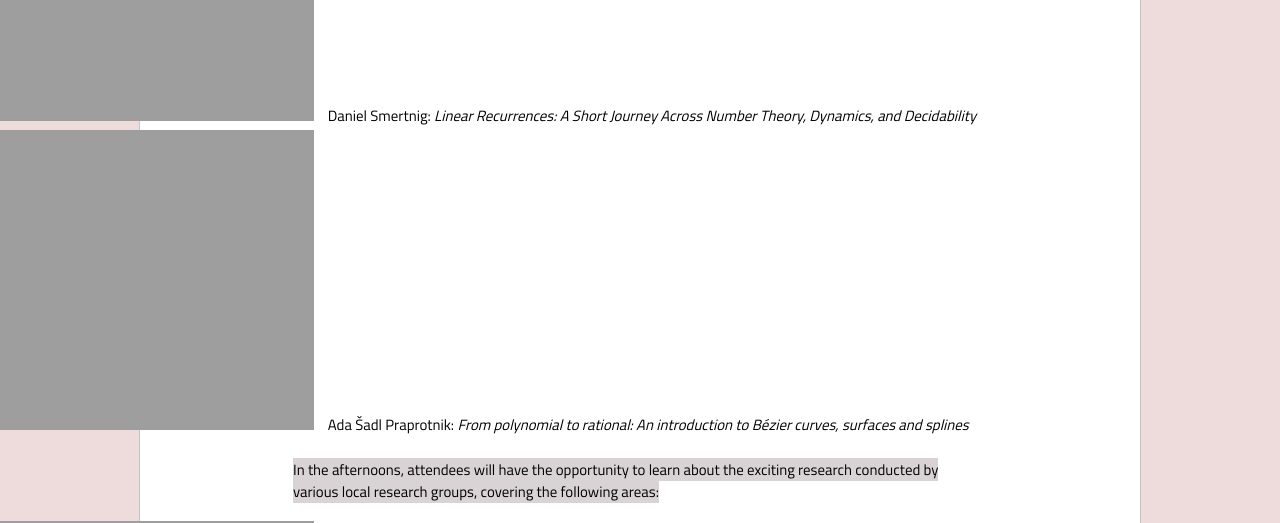
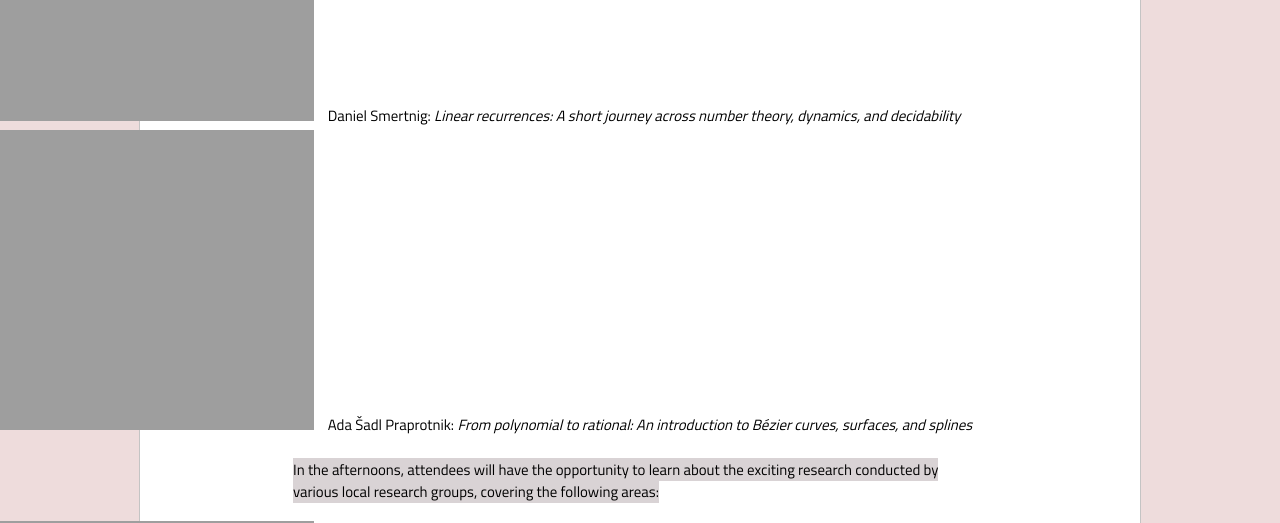
Before and after one commit to ul-fmf/mathematics-in-ljubljana, a Jekyll site: the page built from program.md, in a window 1280 px wide and 900 px high, scrolled down 861 px. Shown: the part 156-679 px from the top of the window. Built offline with Jekyll 4.4.1, drawn with Linux system fonts in a browser that asks for light colours; nearby versions of some CDN libraries; a style sheet for code colours, icons or effects is not loaded.

```diff
--- a/program.md
+++ b/program.md
@@ -12,8 +12,8 @@ Our mornings will be dedicated to three minicourses:
 </span>
 
 - Marjeta Kramar Fijavž: *Think positive: On positive matrices, operators, and semigroups*
-- Daniel Smertnig: *Linear Recurrences: A Short Journey Across Number Theory, Dynamics, and Decidability*
-- Ada Šadl Praprotnik: *From polynomial to rational: An introduction to Bézier curves, surfaces and splines*
+- Daniel Smertnig: *Linear recurrences: A short journey across number theory, dynamics, and decidability*
+- Ada Šadl Praprotnik: *From polynomial to rational: An introduction to Bézier curves, surfaces, and splines*
 
 <span class="researchgroup">
 In the afternoons, attendees will have the opportunity to learn about the exciting research conducted by various local research groups, covering the following areas:
```
